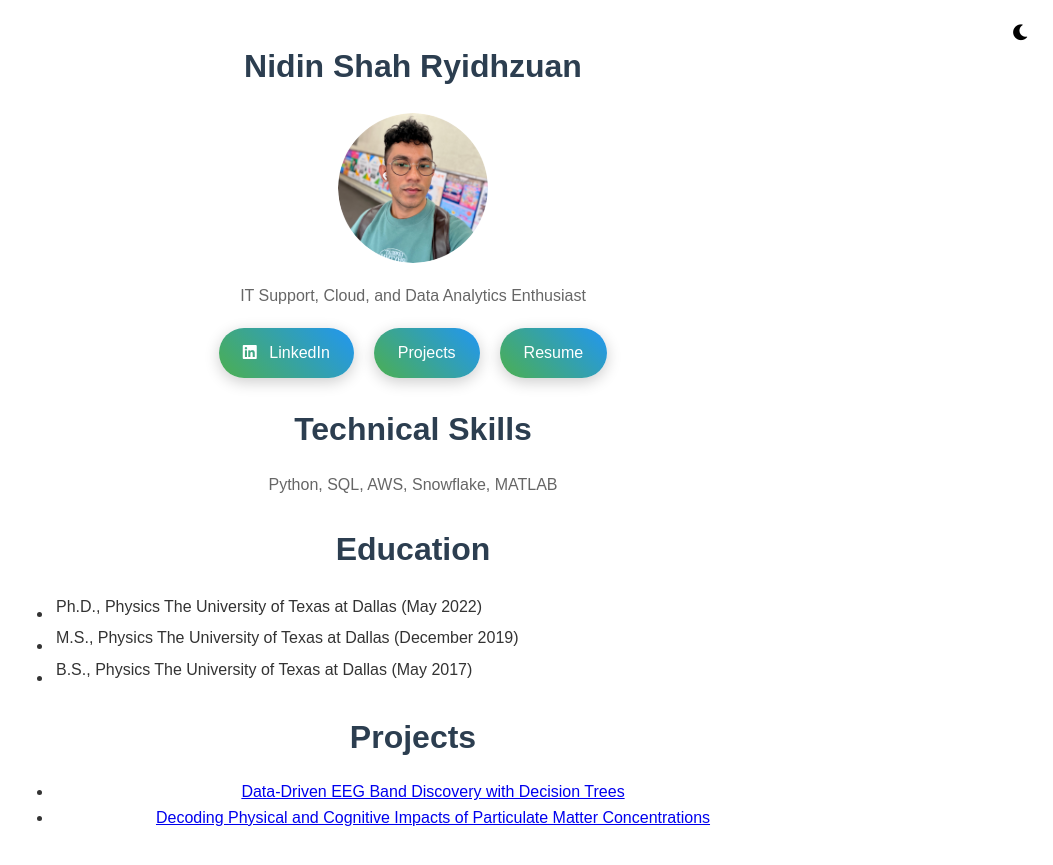
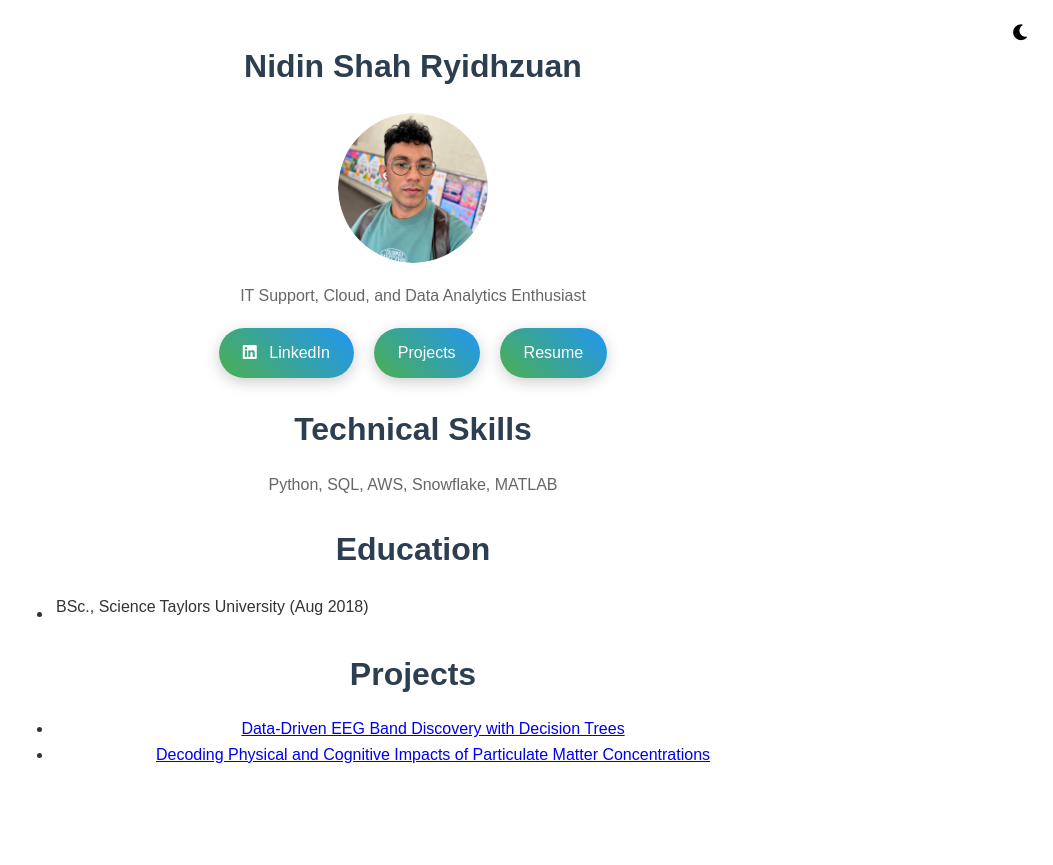
Before and after one commit to nidinshah/nidinshah.github.io, a Jekyll site: the page built from index.md, in a window 1280 px wide. Shown: the top 865 px of the page, without its empty margins (227-1280 px from the left). Built offline with Jekyll 4.4.1, drawn with Linux system fonts in a browser that asks for light colours.

Commit message:
Update index.md

```diff
--- a/index.md
+++ b/index.md
@@ -8,9 +8,7 @@ show_downloads: false
 Python, SQL, AWS, Snowflake, MATLAB
 
 ## Education
-- Ph.D., Physics | The University of Texas at Dallas (May 2022)
-- M.S., Physics | The University of Texas at Dallas (December 2019)
-- B.S., Physics | The University of Texas at Dallas (May 2017)
+- BSc., Science | Taylors University (Aug 2018)
 
 ## Projects
 - [Data-Driven EEG Band Discovery with Decision Trees](https://www.mdpi.com/1424-8220/22/8/3048)
```
